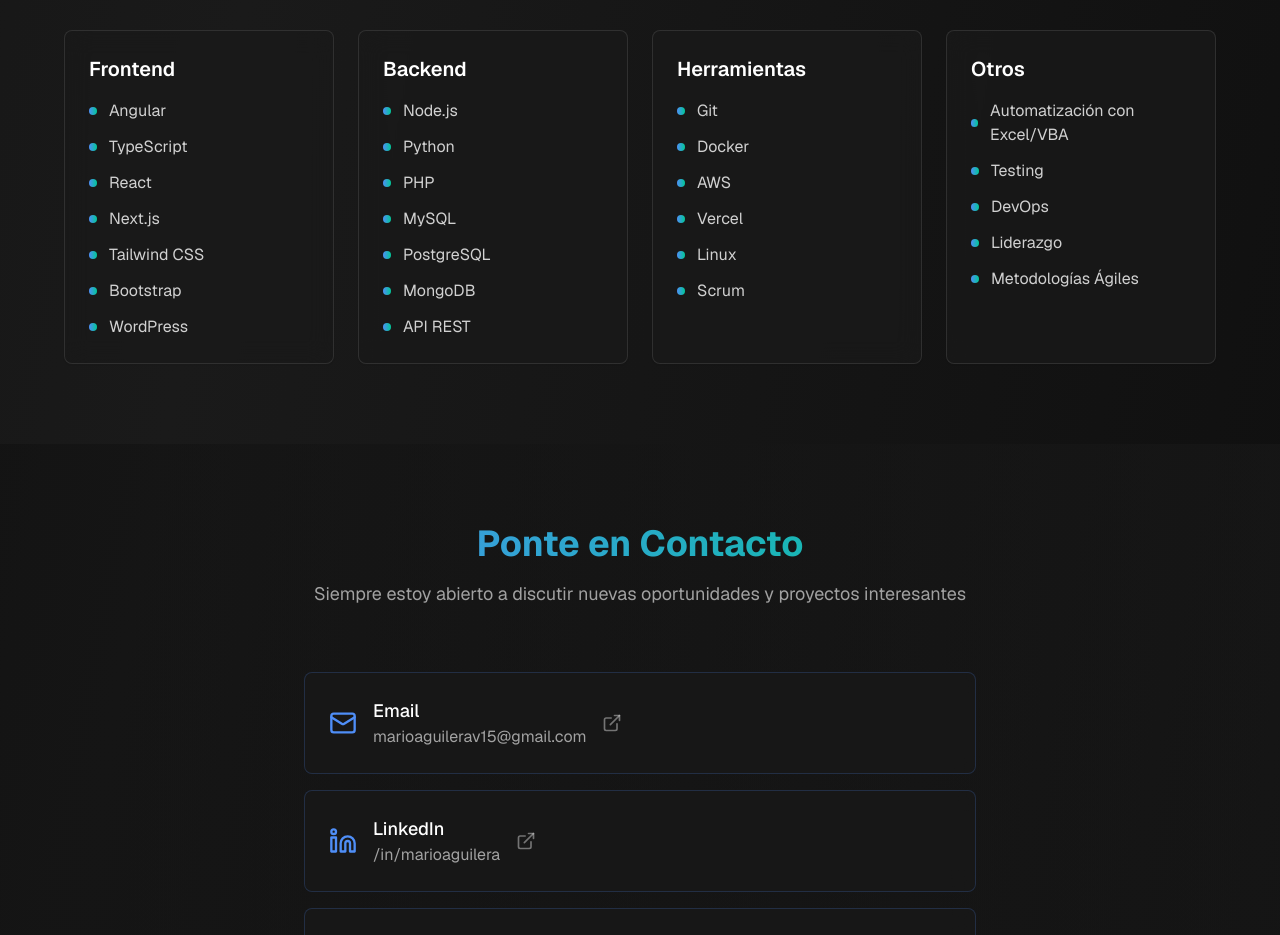
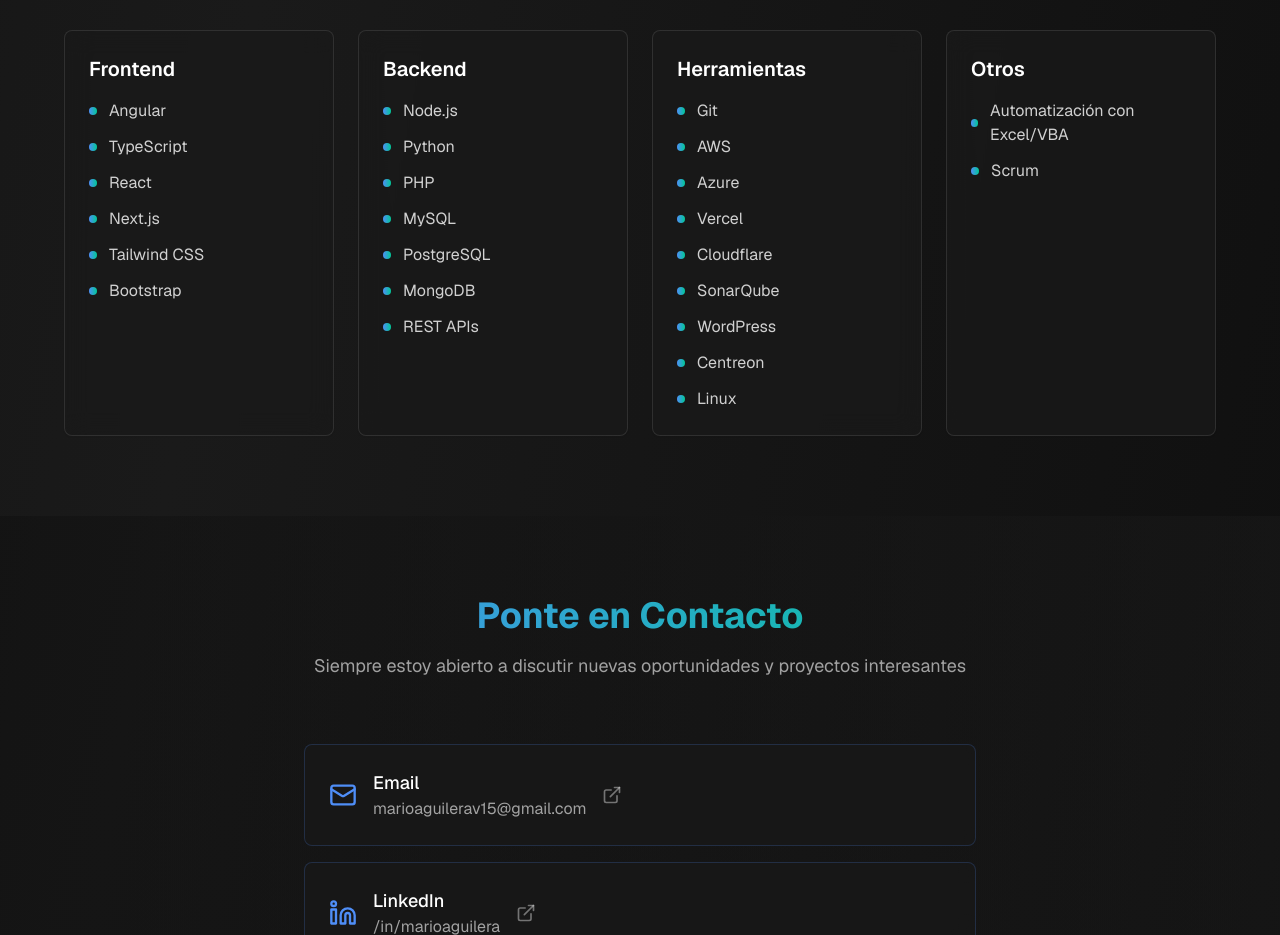
Before and after one commit to Mariox20/MiPortafolio, a Next.js app: page / in a window 1280 px wide. Shown: the part 5580-6515 px from the top of the page. Built offline with nearby package versions, Linux system fonts and the light colour scheme.

Commit message:
Fix Skills

```diff
--- a/components/Skills.tsx
+++ b/components/Skills.tsx
@@ -44,10 +44,10 @@ export default function Skills() {
             className="grid md:grid-cols-2 lg:grid-cols-4 gap-6"
           >
             {[
-              { category: "Frontend", skills: ["Angular", "TypeScript", "React", "Next.js", "Tailwind CSS", "Bootstrap", "WordPress"] },
-              { category: "Backend", skills: ["Node.js", "Python", "PHP", "MySQL", "PostgreSQL", "MongoDB", "API REST"] },
-              { category: "Herramientas", skills: ["Git", "Docker", "AWS", "Vercel", "Linux", "Scrum"] },
-              { category: "Otros", skills: ["Automatización con Excel/VBA", "Testing", "DevOps", "Liderazgo", "Metodologías Ágiles"] },
+              { category: "Frontend", skills: ["Angular", "TypeScript", "React", "Next.js", "Tailwind CSS", "Bootstrap"] },
+              { category: "Backend", skills: ["Node.js", "Python", "PHP", "MySQL", "PostgreSQL", "MongoDB", "REST APIs"] },
+              { category: "Herramientas", skills: ["Git", "AWS", "Azure", "Vercel", "Cloudflare", "SonarQube", "WordPress", "Centreon", "Linux"] },
+              { category: "Otros", skills: ["Automatización con Excel/VBA", "Scrum"] }
             ].map((skillGroup, index) => (
               <motion.div key={index} variants={fadeInUp}>
                 <Card className="backdrop-blur-md bg-[#1A1A1A]/80 border-white/10 h-full">
```
